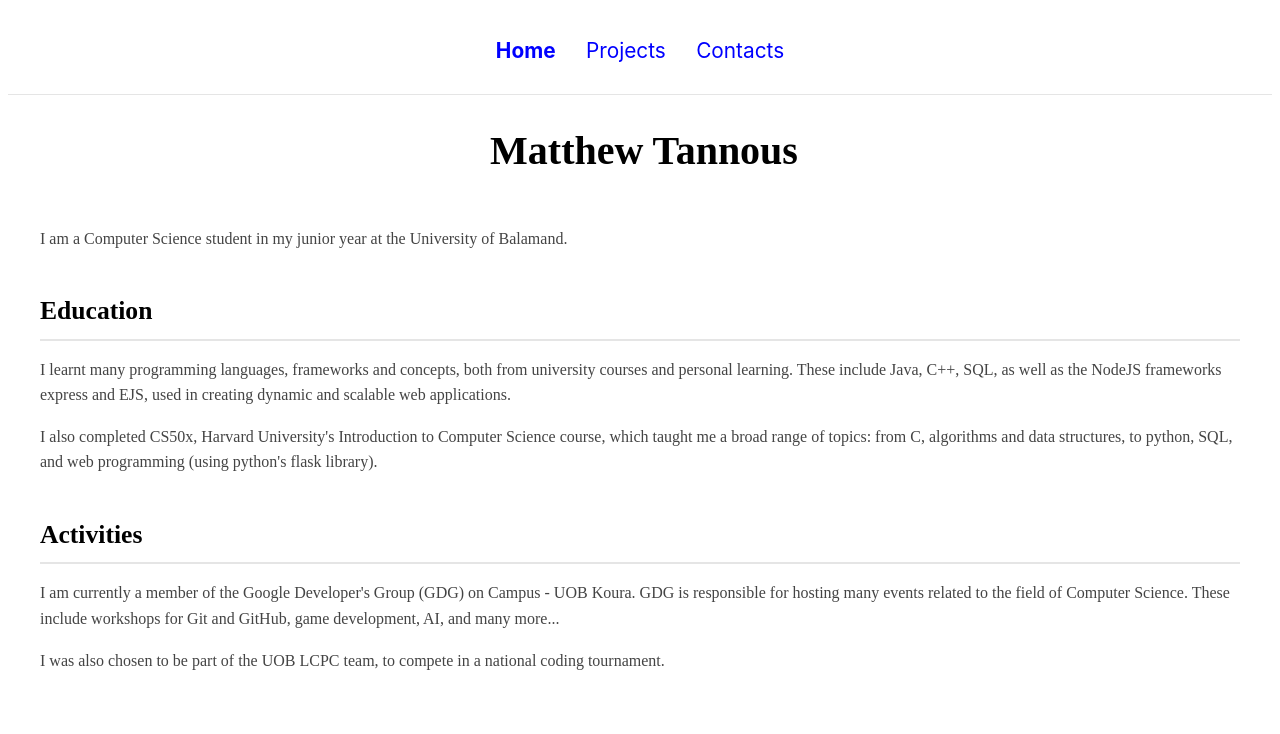
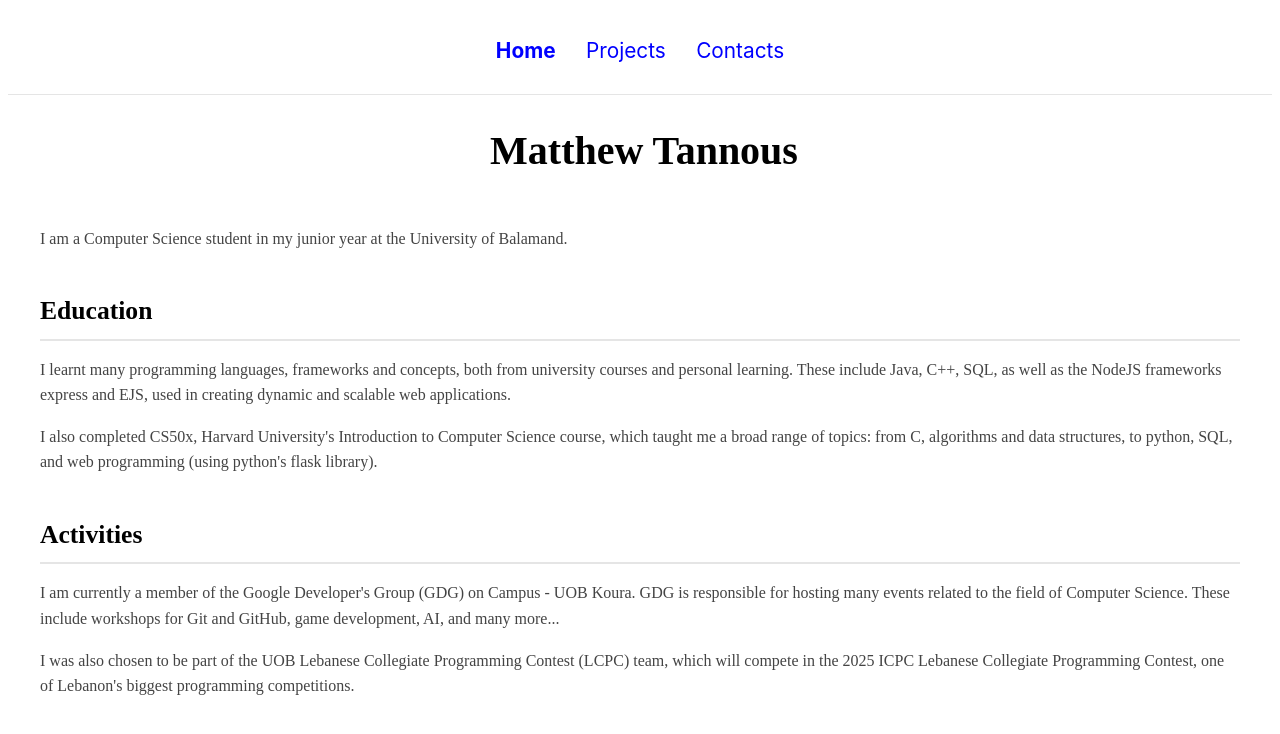
Before and after one commit to matthewtannous/matthewtannous.github.io, a Jekyll site: the page built from index.html, in a window 1280 px wide. Shown: the top 734 px of the page. Built offline with Jekyll 4.4.1, drawn with Linux system fonts in a browser that asks for light colours.

Commit message:
improve about

```diff
--- a/_data/about.yml
+++ b/_data/about.yml
@@ -11,6 +11,8 @@ activities:
   - I am currently a member of the Google Developer's Group (GDG) on Campus - UOB Koura.
     GDG is responsible for hosting many events related to the field of Computer Science.
     These include workshops for Git and GitHub, game development, AI, and many more...
-  - I was also chosen to be part of the UOB LCPC team, to compete in a national coding tournament.
+  - I was also chosen to be part of the UOB Lebanese Collegiate Programming Contest (LCPC) team,
+    which will compete in the 2025 ICPC Lebanese Collegiate Programming Contest, one of Lebanon's
+    biggest programming competitions.
 
 # hobbies????
```
